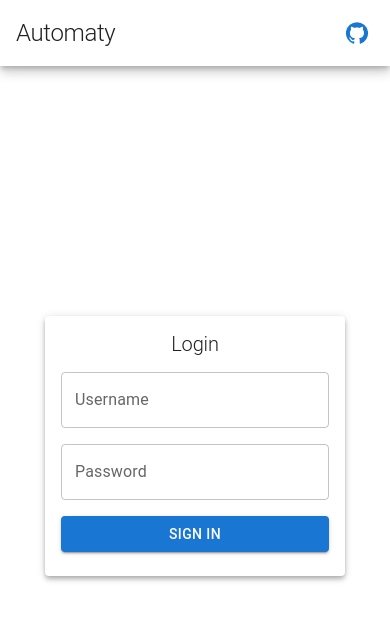
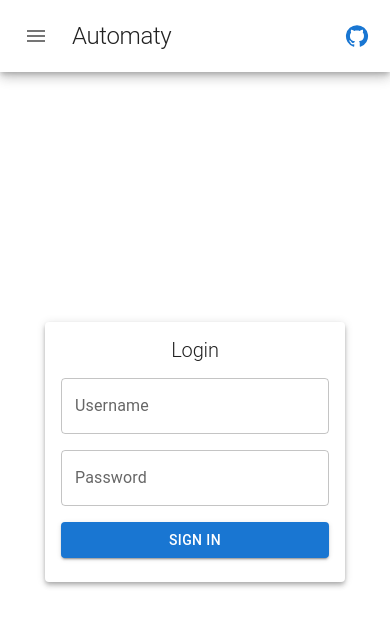
Before and after one commit to chrisvasqm/automaty, a React (Vite) app: page / in a window 390 px wide. Shown: the top 626 px of the page. Built offline with nearby package versions, Linux system fonts and the light colour scheme.

Commit message:
Show menu icon on smaller devices

```diff
--- a/src/components/Navbar.tsx
+++ b/src/components/Navbar.tsx
@@ -1,8 +1,12 @@
-import { Card, Typography, Box, IconButton } from '@mui/material'
 import GitHubIcon from '@mui/icons-material/GitHub';
+import MenuIcon from '@mui/icons-material/Menu';
+import { Box, Card, IconButton, Stack, Typography, useMediaQuery, useTheme } from '@mui/material';
 import { Link } from 'react-router-dom';
 
 const Navbar = () => {
+    const theme = useTheme();
+    const isTablet = useMediaQuery(theme.breakpoints.up('md'))
+
     return (
         <nav>
             <Card elevation={6} sx={{ padding: 2, borderRadius: 0 }}>
@@ -12,10 +16,21 @@ const Navbar = () => {
                         alignItems: 'center',
                         justifyContent: 'space-between'
                     }}>
-                    <Typography
-                        id='app-name'
-                        variant='h1'
-                        fontSize={24}>Automaty</Typography>
+                    <Stack direction={'row'} alignItems={'center'} gap={2}>
+                        {
+                            !isTablet &&
+                            <IconButton>
+                                <MenuIcon />
+                            </IconButton>
+                        }
+                        <Typography
+                            id='app-name'
+                            variant='h1'
+                            fontSize={24}>
+                            Automaty
+                        </Typography>
+                    </Stack>
+
                     <Link to="https://github.com/chrisvasqm/automaty" target='_blank'>
                         <IconButton id='link-github' color='primary' size='small'>
                             <GitHubIcon />
```
